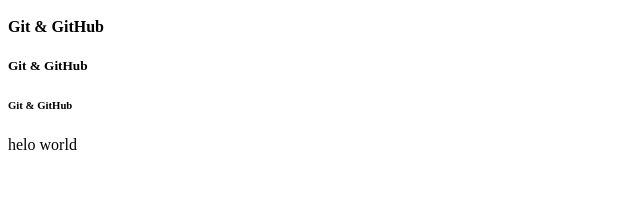
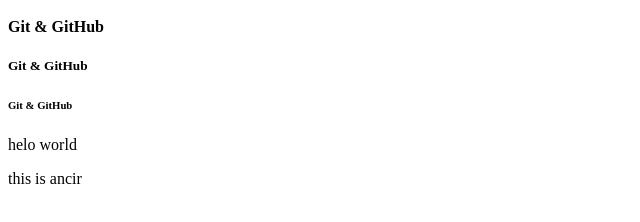
Before and after one commit to Hamzaansari05/SMIT-training-B-11, a plain HTML site: page index.html in a window 1280 px wide. Shown: the part 152-374 px from the top of the page, without its empty margins (0-640 px from the left). Drawn offline with Linux system fonts and the light colour scheme.

Commit message:
this is anchor

```diff
--- a/index.html
+++ b/index.html
@@ -13,5 +13,8 @@
     <h5>Git & GitHub</h5>
     <h6>Git & GitHub</h6>
     <p>helo world</p>
+
+
+    <a>this is ancir</a>
 </body>
 </html>
```
